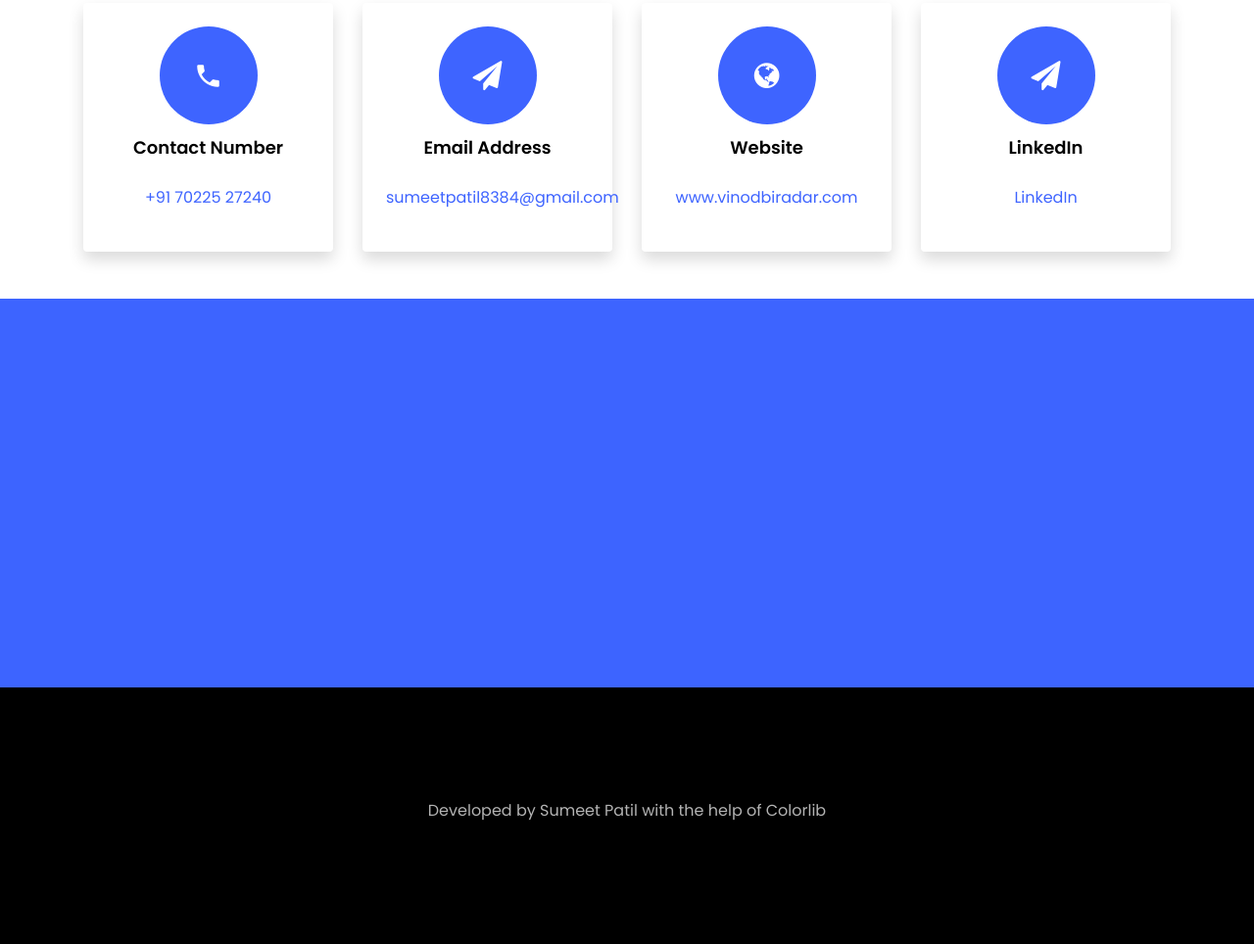
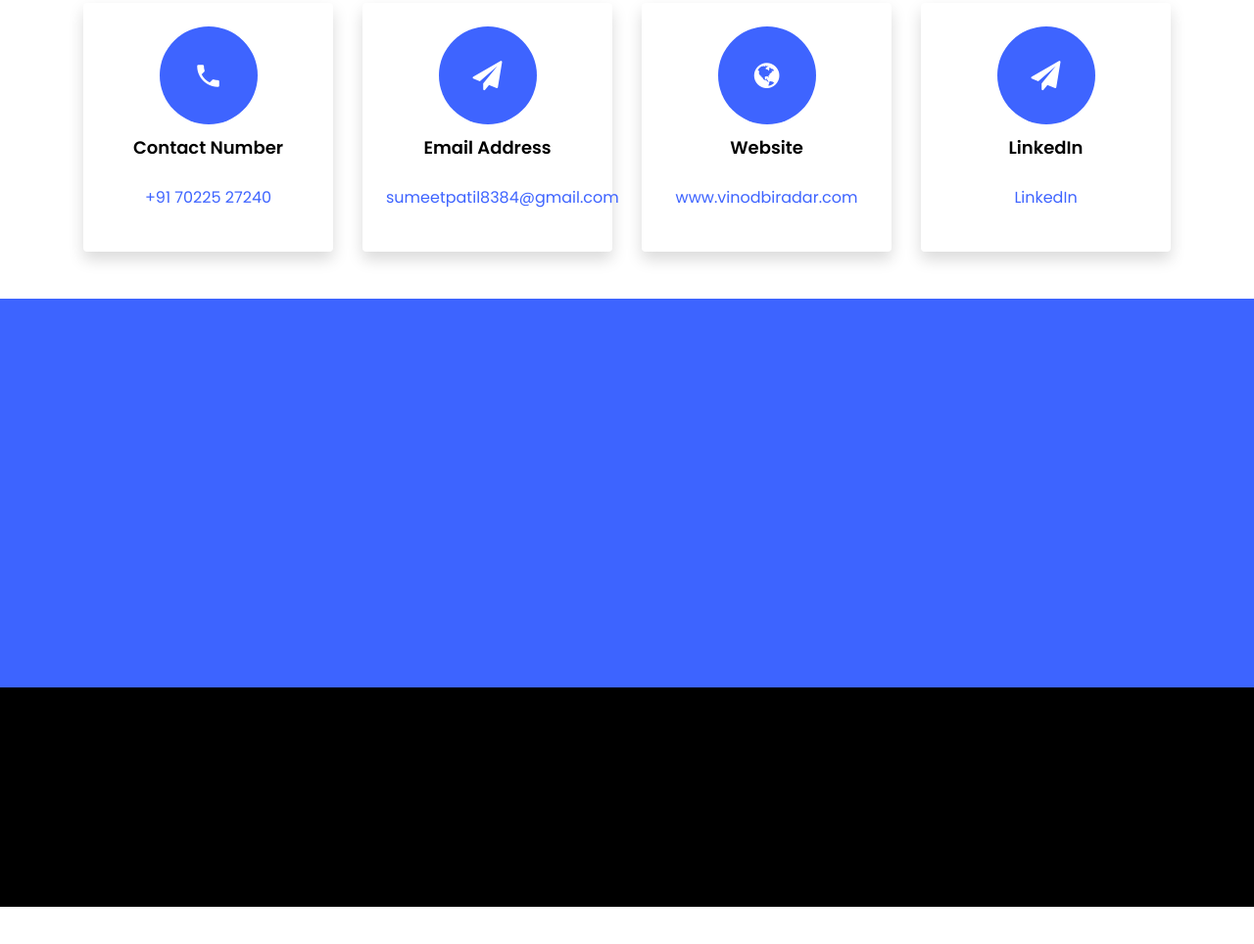
Before and after one commit to sumeetpatil01/Portfolio-website, a plain HTML site: page index.html in a window 1280 px wide. Shown: the part 6961-7925 px from the top of the page at 98% size. After the commit the page ends 7887 px from the top, so only its background shows below. Drawn offline with Linux system fonts and the light colour scheme; files whose address does not match are found by name.

Commit message:
Update index.html

```diff
--- a/index.html
+++ b/index.html
@@ -650,9 +650,7 @@
         <div class="row">
           <div class="col-md-12 text-center">
 
-            <p>
-  Developed by Sumeet Patil with the help of <a href="https://colorlib.com" target="_blank">Colorlib</a>
-			</p>
+
           </div>
         </div>
       </div>
```
